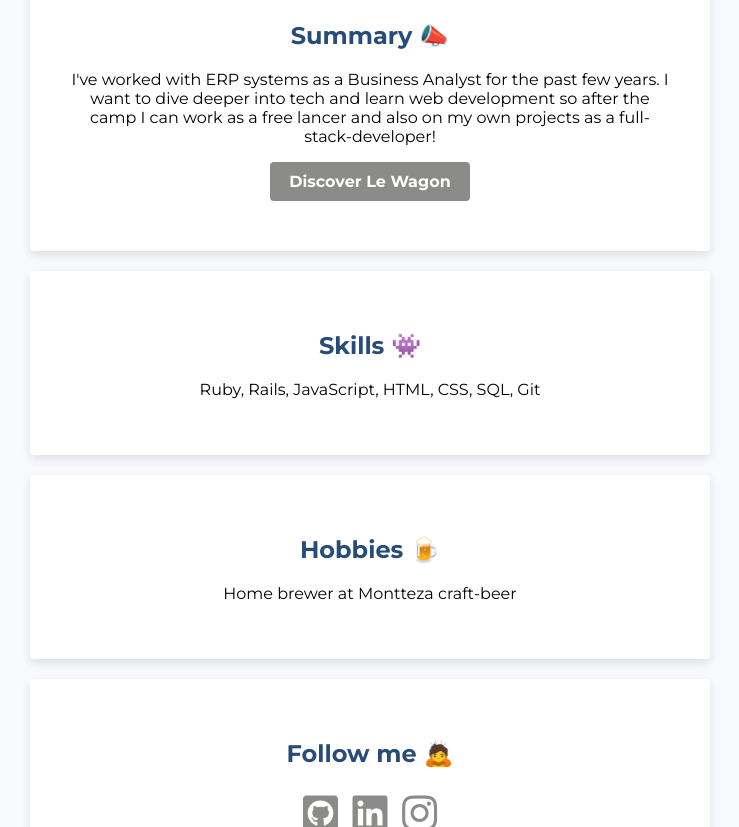
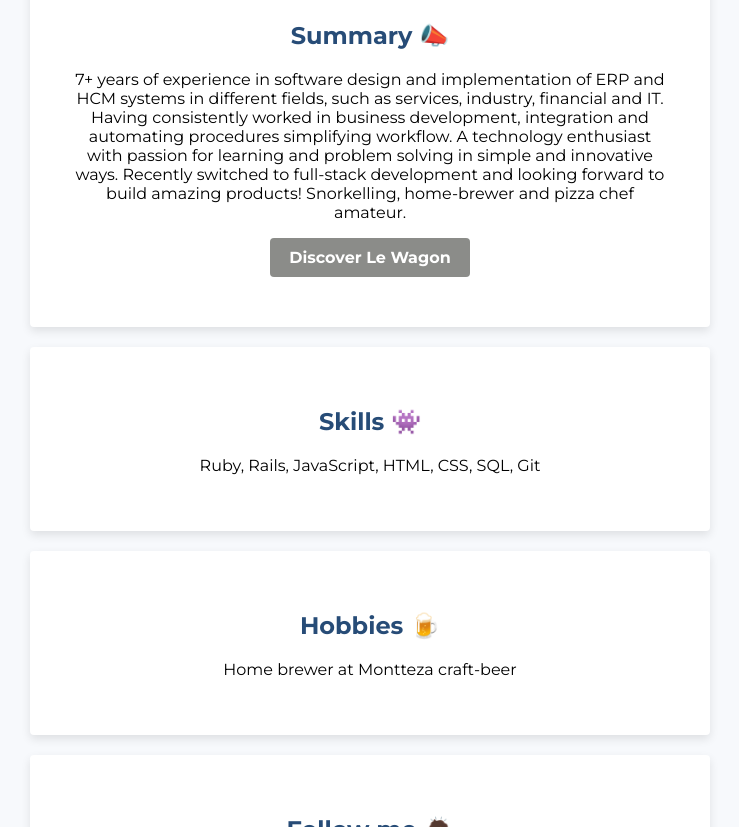
Before and after one commit to feliperoschel/profile, a plain HTML site: page index.html in a window 1280 px wide. Shown: the part 273-1100 px from the top of the page, without its empty margins (270-1009 px from the left). Drawn offline with Linux system fonts and the light colour scheme.

Commit message:
updated summary

```diff
--- a/index.html
+++ b/index.html
@@ -13,7 +13,15 @@
         <h1>Hello, I'm Felipe 😃</h1>
         <img src="images/foto.jpg" alt="Profile Photo">
         <h2>Summary 📣</h2>
-        <p>I've worked with ERP systems as a Business Analyst for the past few years. I want to dive deeper into tech and learn web development so after the camp I can work as a free lancer and also on my own projects as a full-stack-developer!</p>
+        <p>
+          7+ years of experience in software design and implementation of ERP and HCM systems in different fields, such as services, industry, financial and IT. Having consistently worked in business development, integration and automating procedures simplifying workflow.
+
+          A technology enthusiast with passion for learning and problem solving in simple and innovative ways.
+
+          Recently switched to full-stack development and looking forward to build amazing products!
+
+          Snorkelling, home-brewer and pizza chef amateur.
+        </p>
         <a href="https://www.lewagon.com/" class="btn-grey" target="_blank">Discover Le Wagon</a>
       </div>
       <div class="card-white">
```
